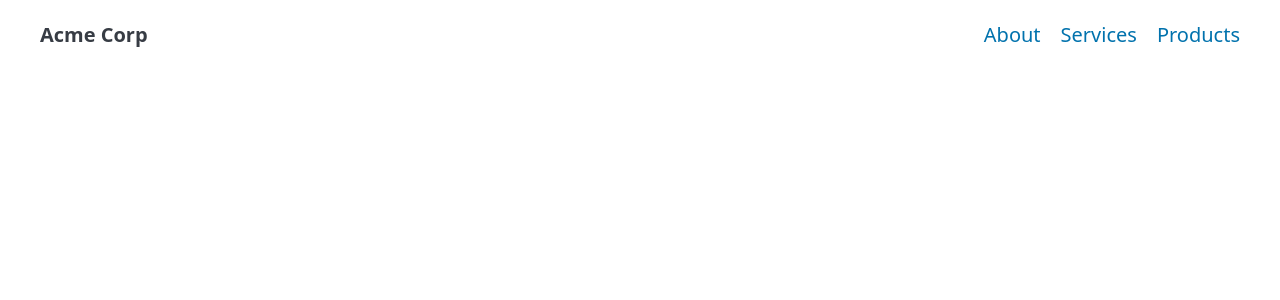
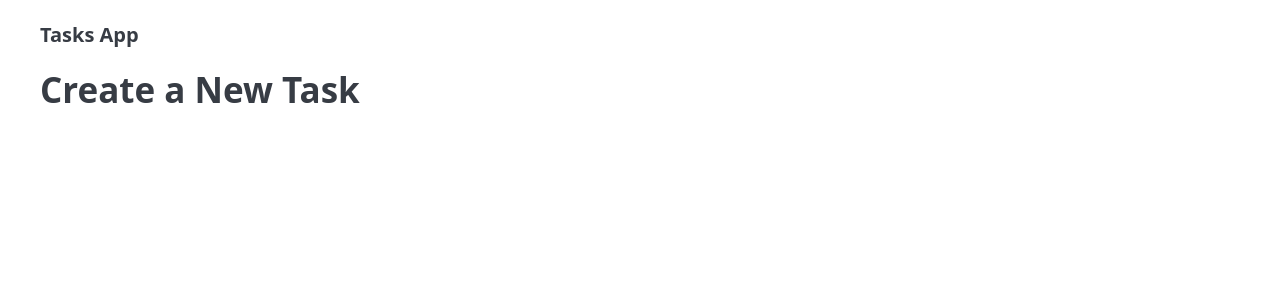
Before and after one commit to massimilianoporzio/tasks-app, a Nuxt app: page /create in a window 1280 px wide. Shown: the top 300 px of the page. Built offline with nearby package versions, Linux system fonts and the light colour scheme.

Commit message:
nav bar con un nuxtlink

```diff
--- a/app/components/app/AppNavBar.vue
+++ b/app/components/app/AppNavBar.vue
@@ -1,12 +1,14 @@
+<script setup lang="ts">
+import { NuxtLink } from "#components";
+</script>
+
 <template>
 	<nav class="container">
 		<ul>
-			<li><strong>Acme Corp</strong></li>
+			<li><strong>Tasks App</strong></li>
 		</ul>
 		<ul>
-			<li><a href="#">About</a></li>
-			<li><a href="#">Services</a></li>
-			<li><a href="#">Products</a></li>
+			<NuxtLink :to="{ name: 'create' }">Create a Task</NuxtLink>
 		</ul>
 	</nav>
 </template>
--- /dev/null
+++ b/app/pages/create.vue
@@ -0,0 +1,3 @@
+<template>
+	<h2>Create a New Task</h2>
+</template>
```
